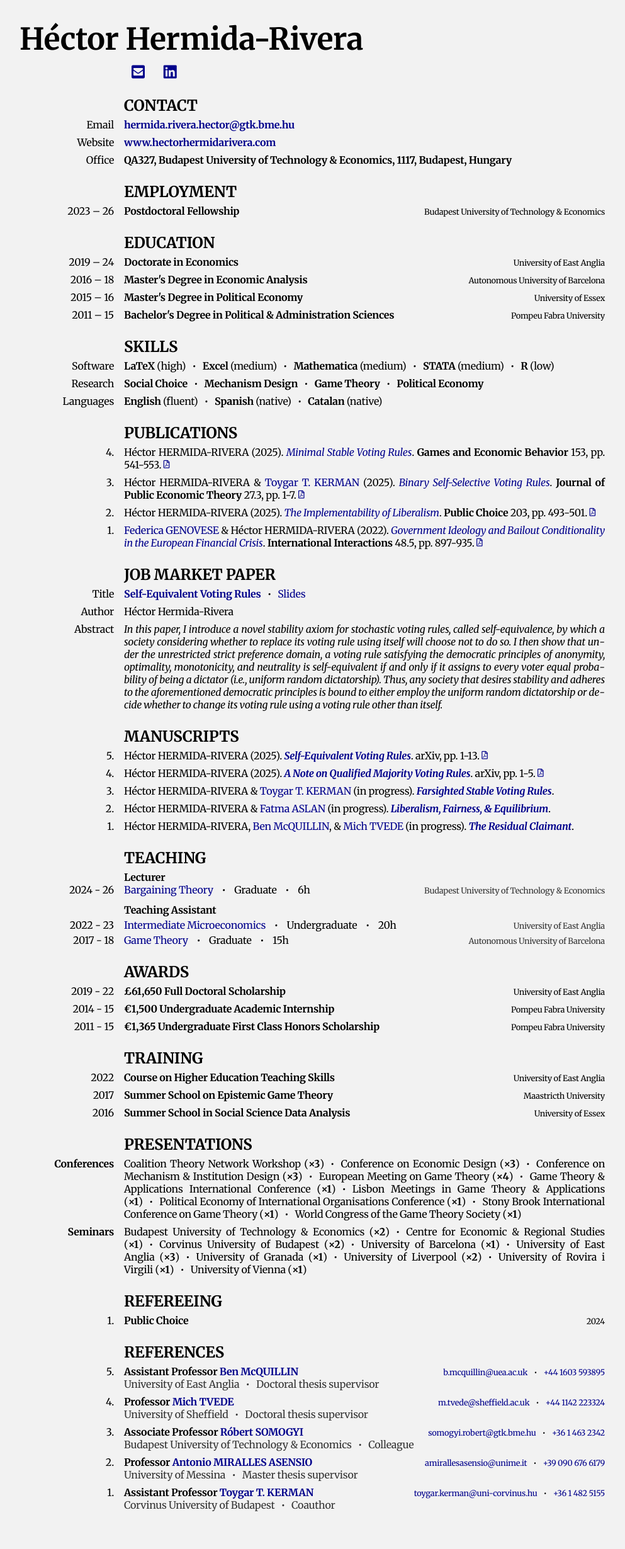
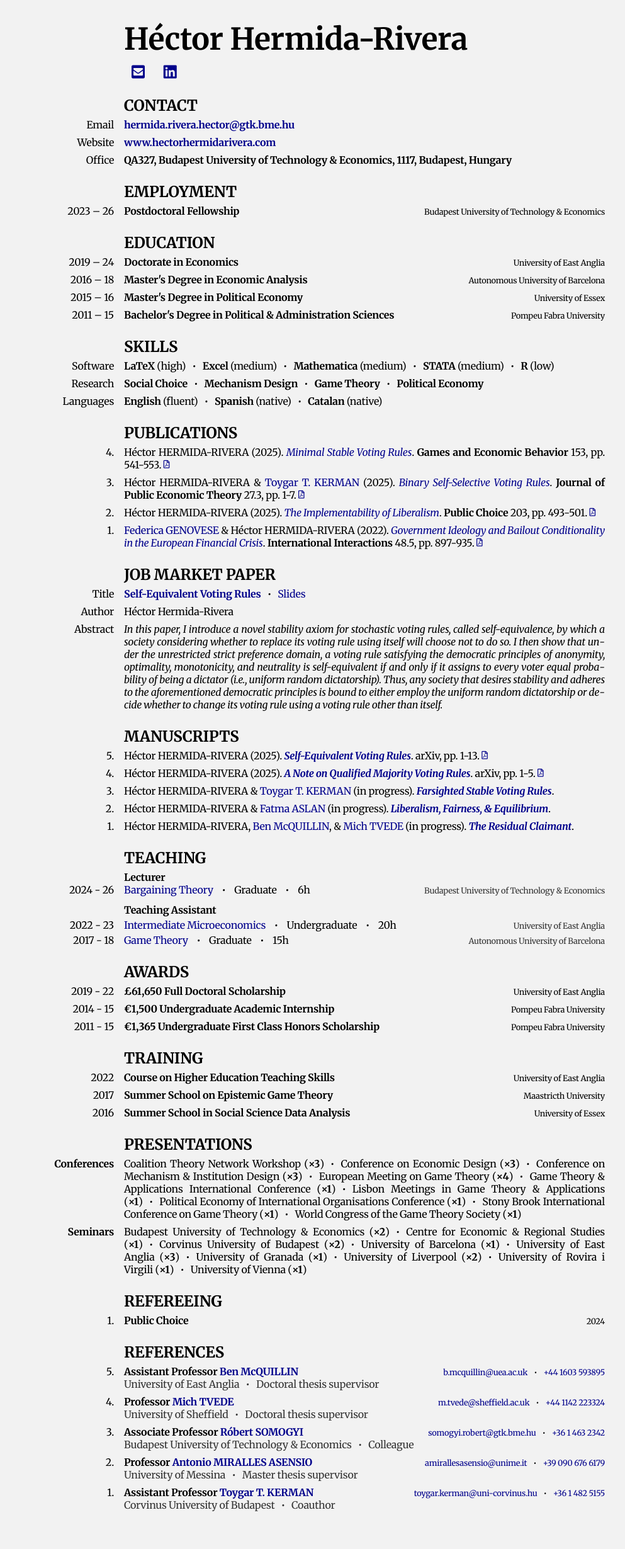
Before and after one commit to HectorHermidaRivera/hectorhermidarivera.github.io, a Jekyll site: the page built from cv.md, in a window 1280 px wide. Shown: the whole page at 63% size, without its empty margins (119-1112 px from the left). Built offline with Jekyll 4.4.1, drawn with Linux system fonts in a browser that asks for light colours; a style sheet for code colours, icons or effects is not loaded.

Commit message:
Update cv.md

```diff
--- a/cv.md
+++ b/cv.md
@@ -4,7 +4,7 @@ title: CV
 permalink: /cv/
 ---
 
-<h1 style="margin-bottom:0em; font-size:3em;">
+<h1 style="margin-bottom:0em; font-size:3em; padding-left:166px">
   Héctor <strong>Hermida-Rivera</strong>
 </h1>
 
```
